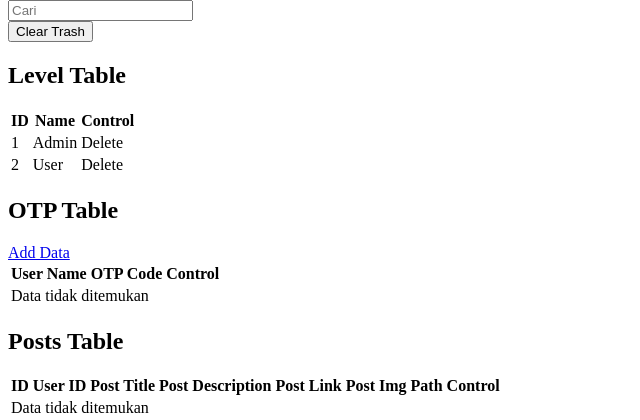
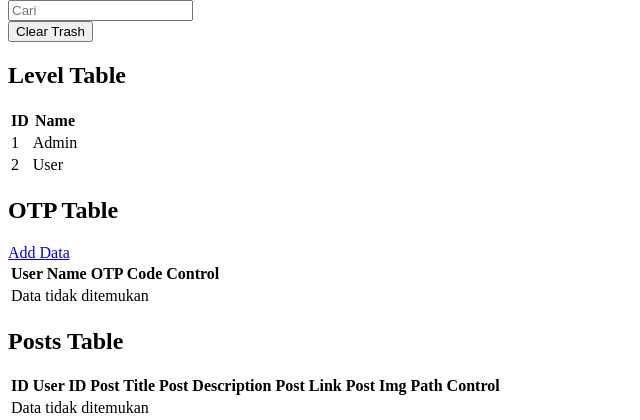
Before and after one commit to yeftakun/miawshare, a PHP site: page /pages/admin_panel.php in a window 1280 px wide. Shown: the part 239-659 px from the top of the page, without its empty margins (0-640 px from the left). Run offline with PHP 8.4, Linux system fonts and the light colour scheme; a user stored in the database is signed in; data comes from the database, SQL or seed files in the repository; data that the repository does not hold is empty.

Commit message:
delete: level control row

```diff
--- a/pages/admin_panel.php
+++ b/pages/admin_panel.php
@@ -127,18 +127,18 @@ if(isset($_SESSION['level_id'])) {
                     echo "<tr>";
                     echo "<th>ID</th>";
                     echo "<th>Name</th>";
-                    echo "<th>Control</th>";
+                    // echo "<th>Control</th>";
                     echo "</tr>";
 
                     while($rowLevel = mysqli_fetch_assoc($resultLevel)) {
                         echo "<tr>";
                         echo "<td>".$rowLevel['level_id']."</td>";
                         echo "<td>".$rowLevel['level_name']."</td>";
-                        echo "<td>";
-                        // echo "<a href='crud/edit_data.php?page=level&id=".$rowLevel['level_id']."'>Edit</a> | ";
-                        // Tambahkan tombol delete dengan atribut data-id
-                        echo "<a class='deleteBtn' data-id='".$rowLevel['level_id']."' data-page='level'>Delete</a>";
-                        echo "</td>";
+                        // echo "<td>";
+                        // // echo "<a href='crud/edit_data.php?page=level&id=".$rowLevel['level_id']."'>Edit</a> | ";
+                        // // Tambahkan tombol delete dengan atribut data-id
+                        // echo "<a class='deleteBtn' data-id='".$rowLevel['level_id']."' data-page='level'>Delete</a>";
+                        // echo "</td>";
                         echo "</tr>";
                     }
                 } else {
```
